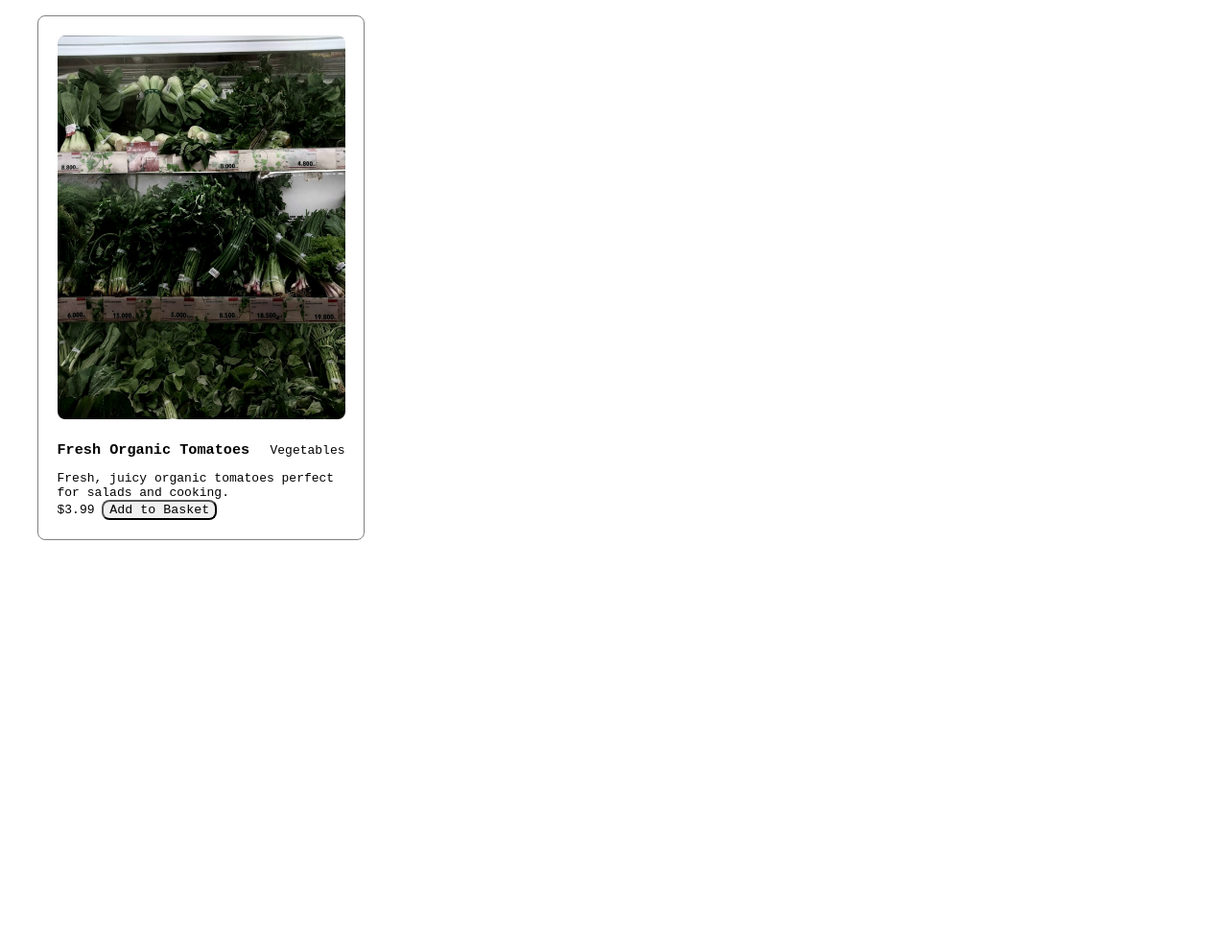
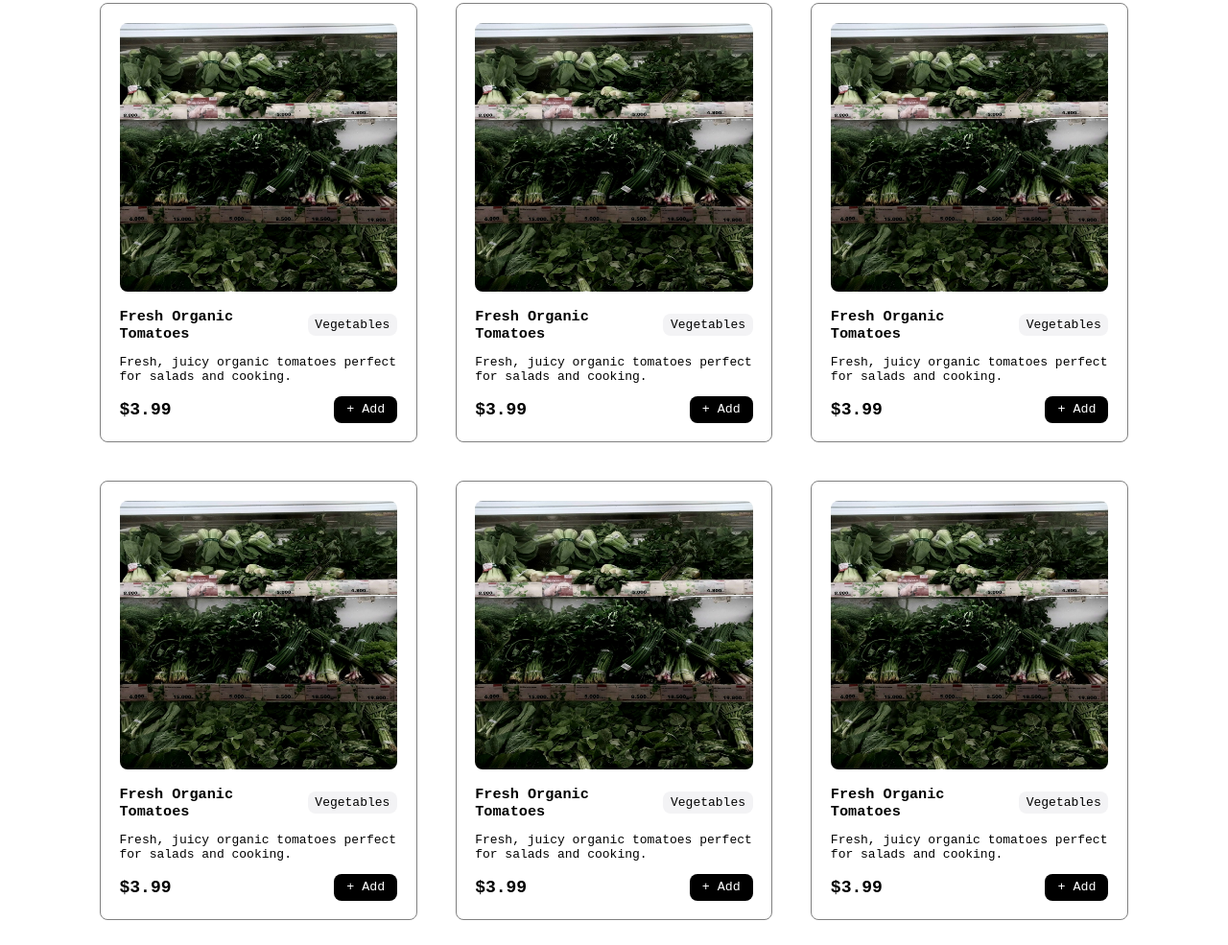
Before and after one commit to Alphorov/web_grocery_store, a plain HTML site: page index.html in a window 1280 px wide. Shown: the part 309-1294 px from the top of the page at 96% size. Before the commit the page ends 911 px from the top, so only its background shows below. Drawn offline with Linux system fonts and the light colour scheme.

Commit message:
Created a product tile and the grid for multiple ties

```diff
--- a/index.html
+++ b/index.html
@@ -62,7 +62,72 @@
                 <p class="product-description">Fresh, juicy organic tomatoes perfect for salads and cooking.</p>
                 <div class="product-footer">
                     <span class="product-price">$3.99</span>
-                    <button class="add-to-basket">Add to Basket</button>
+                    <button class="add-to-basket">+ Add</button>
+                </div>
+            </article>
+
+            <article class="product-card">
+                <img src="images/product-image.jpeg" alt="Fresh organic tomatoes">
+                <div class="product-header">
+                    <h3 class="product-caption">Fresh Organic Tomatoes</h3>
+                    <p class="product-category">Vegetables</p>
+                </div>
+                <p class="product-description">Fresh, juicy organic tomatoes perfect for salads and cooking.</p>
+                <div class="product-footer">
+                    <span class="product-price">$3.99</span>
+                    <button class="add-to-basket">+ Add</button>
+                </div>
+            </article>
+
+            <article class="product-card">
+                <img src="images/product-image.jpeg" alt="Fresh organic tomatoes">
+                <div class="product-header">
+                    <h3 class="product-caption">Fresh Organic Tomatoes</h3>
+                    <p class="product-category">Vegetables</p>
+                </div>
+                <p class="product-description">Fresh, juicy organic tomatoes perfect for salads and cooking.</p>
+                <div class="product-footer">
+                    <span class="product-price">$3.99</span>
+                    <button class="add-to-basket">+ Add</button>
+                </div>
+            </article>
+
+            <article class="product-card">
+                <img src="images/product-image.jpeg" alt="Fresh organic tomatoes">
+                <div class="product-header">
+                    <h3 class="product-caption">Fresh Organic Tomatoes</h3>
+                    <p class="product-category">Vegetables</p>
+                </div>
+                <p class="product-description">Fresh, juicy organic tomatoes perfect for salads and cooking.</p>
+                <div class="product-footer">
+                    <span class="product-price">$3.99</span>
+                    <button class="add-to-basket">+ Add</button>
+                </div>
+            </article>
+
+            <article class="product-card">
+                <img src="images/product-image.jpeg" alt="Fresh organic tomatoes">
+                <div class="product-header">
+                    <h3 class="product-caption">Fresh Organic Tomatoes</h3>
+                    <p class="product-category">Vegetables</p>
+                </div>
+                <p class="product-description">Fresh, juicy organic tomatoes perfect for salads and cooking.</p>
+                <div class="product-footer">
+                    <span class="product-price">$3.99</span>
+                    <button class="add-to-basket">+ Add</button>
+                </div>
+            </article>
+
+            <article class="product-card">
+                <img src="images/product-image.jpeg" alt="Fresh organic tomatoes">
+                <div class="product-header">
+                    <h3 class="product-caption">Fresh Organic Tomatoes</h3>
+                    <p class="product-category">Vegetables</p>
+                </div>
+                <p class="product-description">Fresh, juicy organic tomatoes perfect for salads and cooking.</p>
+                <div class="product-footer">
+                    <span class="product-price">$3.99</span>
+                    <button class="add-to-basket">+ Add</button>
                 </div>
             </article>
         </section>
--- a/style.css
+++ b/style.css
@@ -18,7 +18,7 @@ header {
 }
 
 main {
-    padding: 3rem;
+    padding: 2rem 8rem;
 }
 
 main h1 {
@@ -28,6 +28,7 @@ main h1 {
 
 nav {
     display: flex;
+    align-items: center;
     gap: 1rem;
 }
 
@@ -115,6 +116,9 @@ nav a:hover {
 
 .products {
     padding-top: 1.5rem;
+    display: grid;
+    grid-template-columns: repeat(auto-fill, minmax(260px, 1fr));
+    gap: 40px;
 }
 
 /* Product card */
@@ -122,12 +126,13 @@ nav a:hover {
 .product-card {
     border: 1px solid gray;
     padding: 1.5rem;
-    width: 300px;
-
+    transition: all 0.3s ease;
+    flex-direction: column;
 }
 
 .product-card img {
     width: 100%;
+    height: 280px;
     margin-bottom: 0.5rem;
 }
 
@@ -135,5 +140,36 @@ nav a:hover {
     display: flex;
     align-items: center;
     justify-content: space-between;
-    padding: 1rem 0;
+    padding: 0.5rem 0rem 1rem 0;
+    gap: 8px;
 }
+
+.product-category {
+    background-color: rgb(243, 243, 245);
+    padding: 0.3rem 0.6rem;
+}
+
+.product-footer {
+    display: flex;
+    align-items: center;
+    justify-content: space-between;
+    padding-top: 1rem;
+}
+
+.product-footer button {
+    border: none;
+    background-color: #000;
+    color: white;
+    padding: 0.5rem 1rem;
+}
+
+.product-footer .product-price {
+    font-weight: 600;
+    font-size: 18px;
+}
+
+
+.product-card:hover {
+    transform: translateY(-3px);
+    box-shadow: 0 4px 10px rgba(0, 0, 0, 0.15);
+}
```
